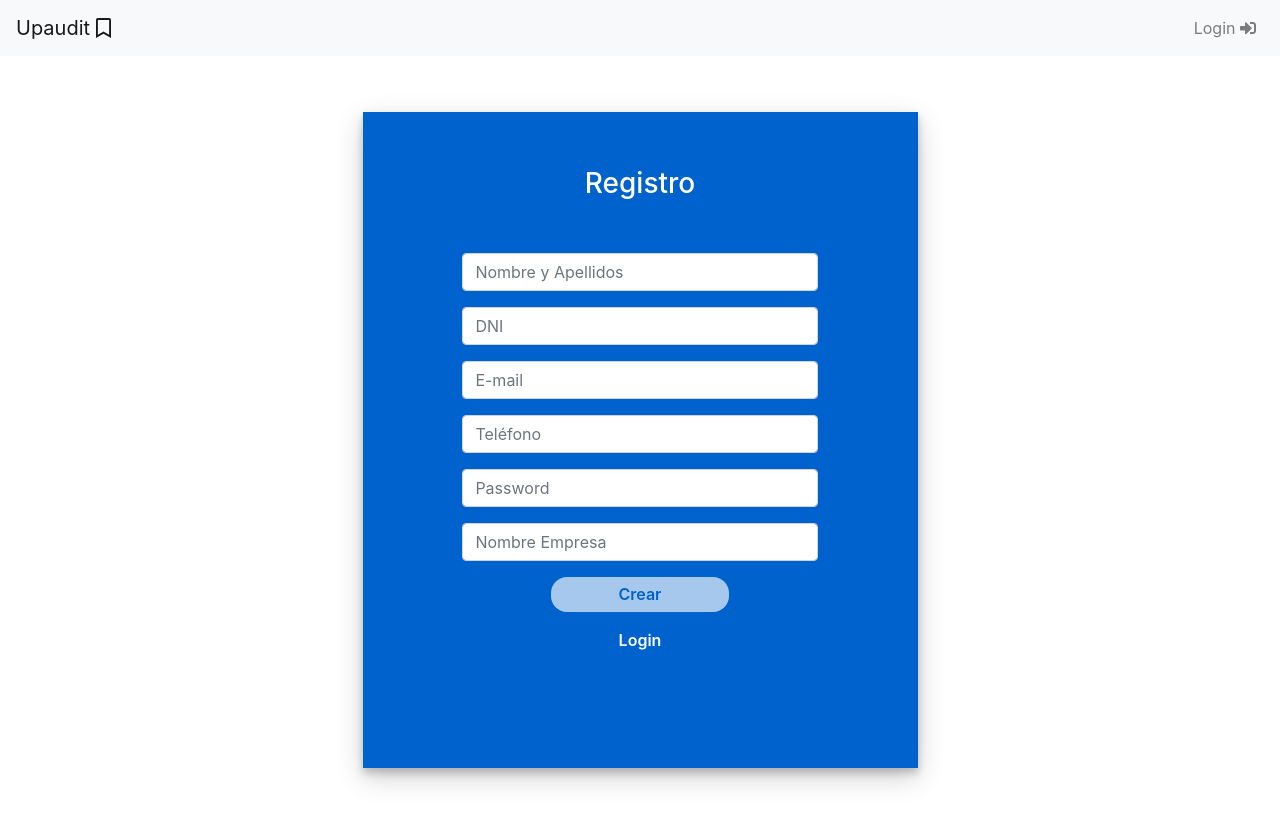
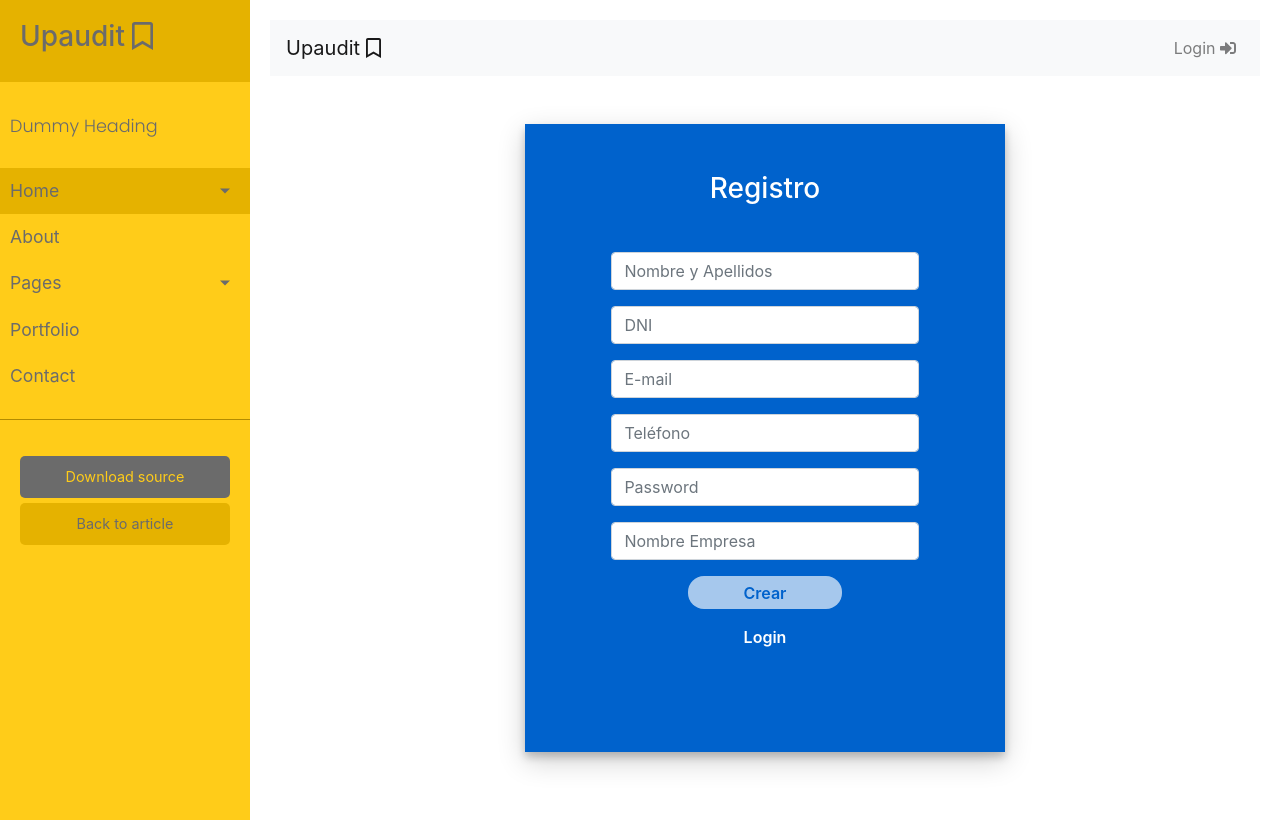
Before and after one commit to lakidain/TFG, an Angular app in the folder auditorias-app/: page /registro in a window 1280 px wide. Built offline with nearby package versions, Linux system fonts and the light colour scheme.

Commit message:
Navbar and working on #7
Navbar added, working on validations

```diff
--- a/auditorias-app/src/app/app.component.css
+++ b/auditorias-app/src/app/app.component.css
@@ -0,0 +1,31 @@
+.wrapper {
+  display: flex;
+  width: 100%;
+  align-items: stretch;
+}
+
+.sidebar {
+  min-width: 250px;
+  max-width: 250px;
+  background: #ffcc19;
+  color: #6b6b6b;
+  transition: all 0.3s;
+}
+
+.sidebar.active {
+  margin-left: -250px;
+}
+
+.sidebar .sidebar-header {
+  padding: 20px;
+  background: #e5b200;
+  /*#6d7fcc*/
+}
+
+/* --------------------------------------------------- CONTENT STYLE ----------------------------------------------------- */
+#content {
+  width: 100%;
+  padding: 20px;
+  min-height: 100vh;
+  transition: all 0.3s;
+}
--- a/auditorias-app/src/app/app.component.html
+++ b/auditorias-app/src/app/app.component.html
@@ -1,8 +1,13 @@
-<app-header></app-header>
+<div class="wrapper">
+  <app-navbar class="sidebar"></app-navbar>
+  <div id="content">
+    <app-header></app-header>
 
-<div class="container">
+    <div class="container">
 
-  <router-outlet></router-outlet> <!-- Usando el router-outlet no puede aparecer -->
+      <router-outlet></router-outlet> <!-- Usando el router-outlet no puede aparecer -->
 
+    </div>
+    <app-footer></app-footer>
+  </div>
 </div>
-<app-footer></app-footer>
--- a/auditorias-app/src/app/app.module.ts
+++ b/auditorias-app/src/app/app.module.ts
@@ -18,6 +18,7 @@ import { PerfilUsuarioComponent } from './menuPrincipal/perfilUsuario.component'
 import { LoginComponent } from './usuario/login/login.component';
 import { RegistroComponent } from './usuario/registro/registro.component';
 import { HeaderComponent } from './header/header.component';
+import { NavbarComponent } from './navbar/navbar.component';
 import { FooterComponent } from './footer/footer.component';
 
 /* DECLARACION DE SERVICIOS*/
@@ -43,6 +44,7 @@ const routes: Routes = [
     LoginComponent,
     RegistroComponent,
     HeaderComponent,
+    NavbarComponent,
     FooterComponent,
     MenuComponent,
     GestionPreguntas,
--- /dev/null
+++ b/auditorias-app/src/app/navbar/navbar.component.css
@@ -0,0 +1,205 @@
+@import "https://fonts.googleapis.com/css?family=Poppins:300,400,500,600,700";
+
+.bg-turbo-yellow {
+  background-color: #ffcc19;
+}
+
+.bg-turbo-yellow-10 {
+  background-color: #fff9e5;
+}
+
+.bg-turbo-yellow-20 {
+  background-color: #ffeeb2;
+}
+
+.bg-turbo-yellow-30 {
+  background-color: #ffe37f;
+}
+
+.bg-turbo-yellow-40 {
+  background-color: #ffd74c;
+}
+
+.bg-turbo-yellow-50 {
+  background-color: #ffcc19;
+}
+
+.bg-turbo-yellow-60 {
+  background-color: #e5b200;
+}
+
+.bg-turbo-yellow-70 {
+  background-color: #b28b00;
+}
+
+.bg-turbo-yellow-80 {
+  background-color: #7f6300;
+}
+
+.bg-turbo-yellow-90 {
+  background-color: #4c3b00;
+}
+
+body {
+  font-family: 'Poppins', sans-serif;
+  background: #fafafa;
+}
+
+p {
+  font-family: 'Poppins', sans-serif;
+  font-size: 1.1em;
+  font-weight: 300;
+  line-height: 1.7em;
+  color: #999;
+}
+
+a, a:hover, a:focus {
+  color: inherit;
+  text-decoration: none;
+  transition: all 0.3s;
+}
+
+.navbar {
+  padding: 15px 10px;
+  background: #fff;
+  border: none;
+  border-radius: 0;
+  margin-bottom: 40px;
+  box-shadow: 1px 1px 3px rgba(0, 0, 0, 0.1);
+}
+
+.navbar-btn {
+  box-shadow: none;
+  outline: none !important;
+  border: none;
+}
+
+.line {
+  width: 100%;
+  height: 1px;
+  border-bottom: 1px dashed #ddd;
+  margin: 40px 0;
+}
+
+/* --------------------------------------------------- SIDEBAR STYLE ----------------------------------------------------- */
+/*#7386D5*/
+/*#6d7fcc*/
+/*#47748b*/
+/*#fff*/
+/*#fff*/
+.text-sidebar {
+  color: #6b6b6b;
+}
+
+.wrapper {
+  display: flex;
+  width: 100%;
+  align-items: stretch;
+}
+
+#sidebar {
+  min-width: 250px;
+  max-width: 250px;
+  background: #ffcc19;
+  color: #6b6b6b;
+  transition: all 0.3s;
+}
+
+#sidebar.active {
+  margin-left: -250px;
+}
+
+#sidebar .sidebar-header {
+  padding: 20px;
+  background: #e5b200;
+  /*#6d7fcc*/
+}
+
+#sidebar ul.components {
+  padding: 20px 0;
+  border-bottom: 1px solid #b28b00;
+}
+
+#sidebar ul p {
+  color: #6b6b6b;
+  padding: 10px;
+}
+
+#sidebar ul li a {
+  padding: 10px;
+  font-size: 1.1em;
+  display: block;
+}
+
+#sidebar ul li a:hover {
+  color: #ffcc19;
+  background: #6b6b6b;
+}
+
+#sidebar ul li.active>a, a[aria-expanded="true"] {
+  color: #6b6b6b;
+  background: #e5b200;
+}
+
+a[data-toggle="collapse"] {
+  position: relative;
+}
+
+.dropdown-toggle::after {
+  display: block;
+  position: absolute;
+  top: 50%;
+  right: 20px;
+  transform: translateY(-50%);
+}
+
+ul ul a {
+  font-size: 0.9em !important;
+  padding-left: 30px !important;
+  background: #e5b200;
+}
+
+ul.CTAs {
+  padding: 20px;
+}
+
+ul.CTAs a {
+  text-align: center;
+  font-size: 0.9em !important;
+  display: block;
+  border-radius: 5px;
+  margin-bottom: 5px;
+}
+
+a.download {
+  background: #6b6b6b;
+  color: #ffcc19;
+}
+
+a.article, a.article:hover {
+  background: #e5b200 !important;
+  color: #6b6b6b !important;
+}
+
+/* --------------------------------------------------- CONTENT STYLE ----------------------------------------------------- */
+#content {
+  width: 100%;
+  padding: 20px;
+  min-height: 100vh;
+  transition: all 0.3s;
+}
+
+/* --------------------------------------------------- MEDIAQUERIES ----------------------------------------------------- */
+@media (max-width: 768px) {
+  #sidebar {
+    margin-left: -250px;
+  }
+
+  #sidebar.active {
+    margin-left: 0;
+  }
+
+  #sidebarCollapse span {
+    display: none;
+  }
+}
--- /dev/null
+++ b/auditorias-app/src/app/navbar/navbar.component.html
@@ -0,0 +1,56 @@
+  <!-- Sidebar  -->
+  <nav id="sidebar">
+    <div class="sidebar-header">
+      <h3>Upaudit <i class="far fa-bookmark"></i></h3>
+    </div>
+
+    <ul class="list-unstyled components">
+      <p>Dummy Heading</p>
+      <li class="active">
+        <a href="#homeSubmenu" data-toggle="collapse" aria-expanded="false" class="dropdown-toggle">Home</a>
+        <ul class="collapse list-unstyled" id="homeSubmenu">
+          <li>
+            <a href="#">Home 1</a>
+          </li>
+          <li>
+            <a href="#">Home 2</a>
+          </li>
+          <li>
+            <a href="#">Home 3</a>
+          </li>
+        </ul>
+      </li>
+      <li>
+        <a href="#">About</a>
+      </li>
+      <li>
+        <a href="#pageSubmenu" data-toggle="collapse" aria-expanded="false" class="dropdown-toggle">Pages</a>
+        <ul class="collapse list-unstyled" id="pageSubmenu">
+          <li>
+            <a href="#">Page 1</a>
+          </li>
+          <li>
+            <a href="#">Page 2</a>
+          </li>
+          <li>
+            <a href="#">Page 3</a>
+          </li>
+        </ul>
+      </li>
+      <li>
+        <a href="#">Portfolio</a>
+      </li>
+      <li>
+        <a href="#">Contact</a>
+      </li>
+    </ul>
+
+    <ul class="list-unstyled CTAs">
+      <li>
+        <a href="#" class="download">Download source</a>
+      </li>
+      <li>
+        <a href="https://bootstrapious.com/p/bootstrap-sidebar" class="article">Back to article</a>
+      </li>
+    </ul>
+  </nav>
```
Also changed, not shown: auditorias-app/src/app/audit/gestionActivos/gestionPreguntas.component.html (+41 -12 lines), auditorias-app/src/app/navbar/navbar.component.ts (added, +13 -0 lines).
